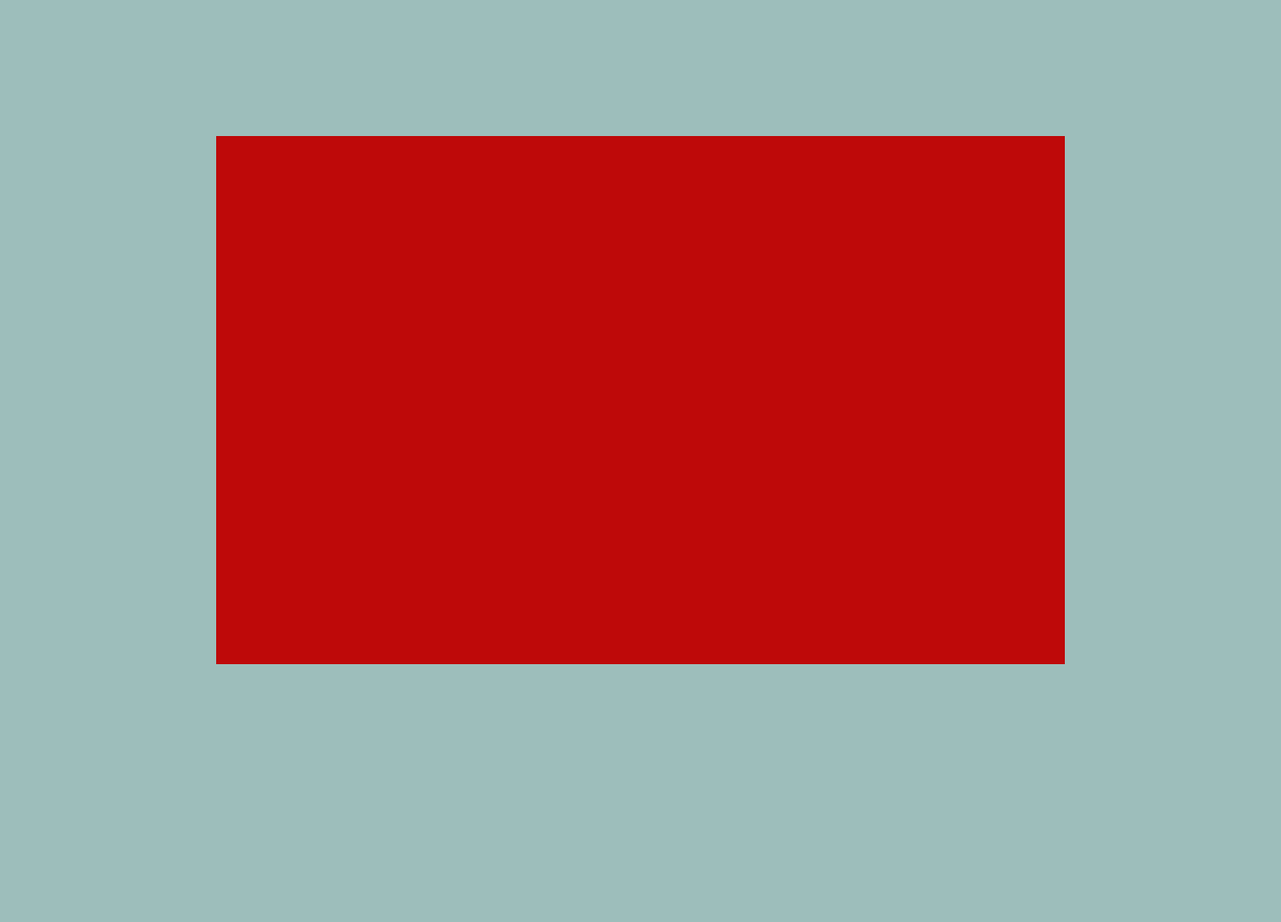
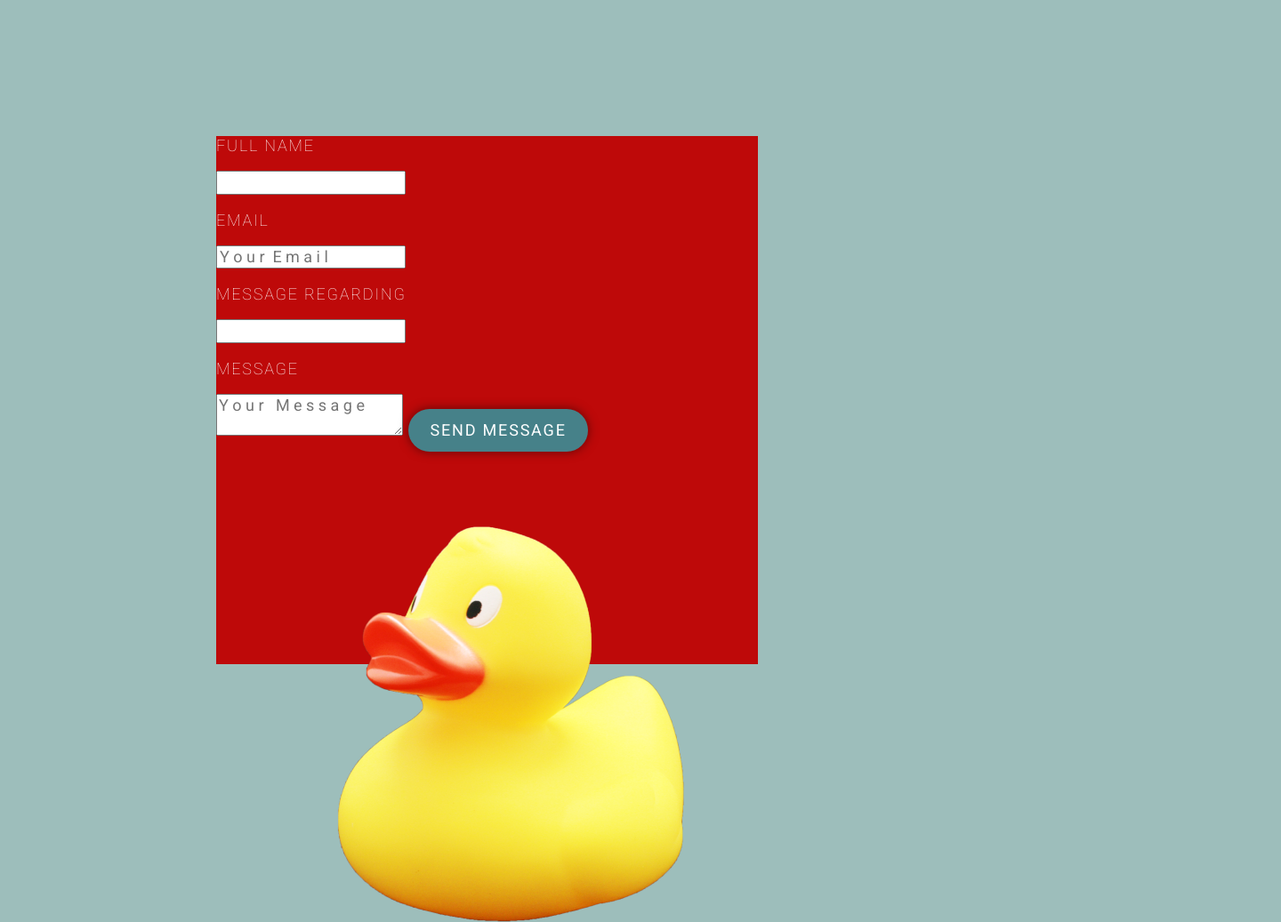
Before and after one commit to vanessacardona/form-project, a plain HTML site: page index.html in a window 1280 px wide. Shown: the top 1037 px of the page at 89% size, 1440 px wide, since content can reach past the window. Before the commit the page ends 800 px from the top, so only its background shows below. Drawn offline with nearby package versions, Linux system fonts and the light colour scheme.

Commit message:
background confusion

```diff
--- a/index.html
+++ b/index.html
@@ -5,15 +5,33 @@
     <meta http-equiv="X-UA-Compatible" content="IE=edge">
     <meta name="viewport" content="width=device-width, initial-scale=1.0">
     <link rel="preconnect" href="https://fonts.googleapis.com">
-    <link rel="preconnect" href="https://fonts.gstatic.com" crossorigin>
-    <link href="https://fonts.googleapis.com/css2?family=Poppins:wght@400;500;600;700&display=swap" rel="stylesheet">
+<link rel="preconnect" href="https://fonts.gstatic.com" crossorigin>
+<link href="https://fonts.googleapis.com/css2?family=Roboto:wght@100;400&display=swap" rel="stylesheet">
     <link rel="stylesheet" href="https://cdnjs.cloudflare.com/ajax/libs/normalize/8.0.1/normalize.css">
     <link rel="stylesheet" href="styles/index.css">
-    <title>Document</title>
+    <title>Form assignment</title>
 </head>
 <body>
-    <div>
-
+    <div class="red-background">
+        <div>
+            <form action="">
+                <p>Full name</p>
+                    <input type="text">
+                <p>Email</p>
+                    <input type="email" name="" id="" placeholder="Y o u r  E m a i l">
+                <p>Message regarding</p>
+                <input type="text">
+                <p>Message</p>
+                <textarea name="message" id="message" cols="" rows="" placeholder="Y o u r   M e s s a g e"></textarea>
+                <button type="submit" class="submit-btn">
+                    Send message
+                </button>
+                <input type="hidden">
+            </form>
+        </div>
+        <div><img src="images/duck-img.png" alt="a yellow duck"></div>
+        <div class="yellow-background">
+        </div>
     </div>
 </body>
 </html>
--- a/styles/index.css
+++ b/styles/index.css
@@ -1,13 +1,51 @@
 body {
     background-color: #9DBEBB;
+    font-family: 'Roboto';
+    color: #FEFFFF;
+    font-style: normal;
+    font-weight: 100;
+    font-size: 18px;
+    line-height: 21px;
+    letter-spacing: 0.1em;
+    text-transform: uppercase;
 }
 
-div {
-    position: relative;
+.red-background {
     background-color: #BE0909;
-    max-width: 954px;
+    max-width: 609px;
     width: 100%;
     height: 594px;
-    left: 243px;
-    top: 153px;
+    display: block;
+    margin-left: 243px;
+    margin-top: 153px;
+    margin-bottom: 153px;
+
 }
+
+.yellow-background {
+    width: 345px;
+    height: 594px;
+    background: #FFB039;
+    display: block;
+    margin-left: 852px;
+    margin-top: 153px;
+    margin-bottom: 153px;
+
+}
+
+.submit-btn {
+    width: 202px;
+    height: 48px;
+    font-family: 'Roboto';
+    color: #FEFFFF;
+    font-style: normal;
+    font-weight: 400;
+    font-size: 18px;
+    line-height: 21px;
+    letter-spacing: 0.1em;
+    text-transform: uppercase;
+    background: #468189;
+    box-shadow: 0px 0px 12px rgba(0, 0, 0, 0.5);
+    border-radius: 40px;
+    border: none;
+}
```
Also changed, not shown: images/duck-img.png (added).
